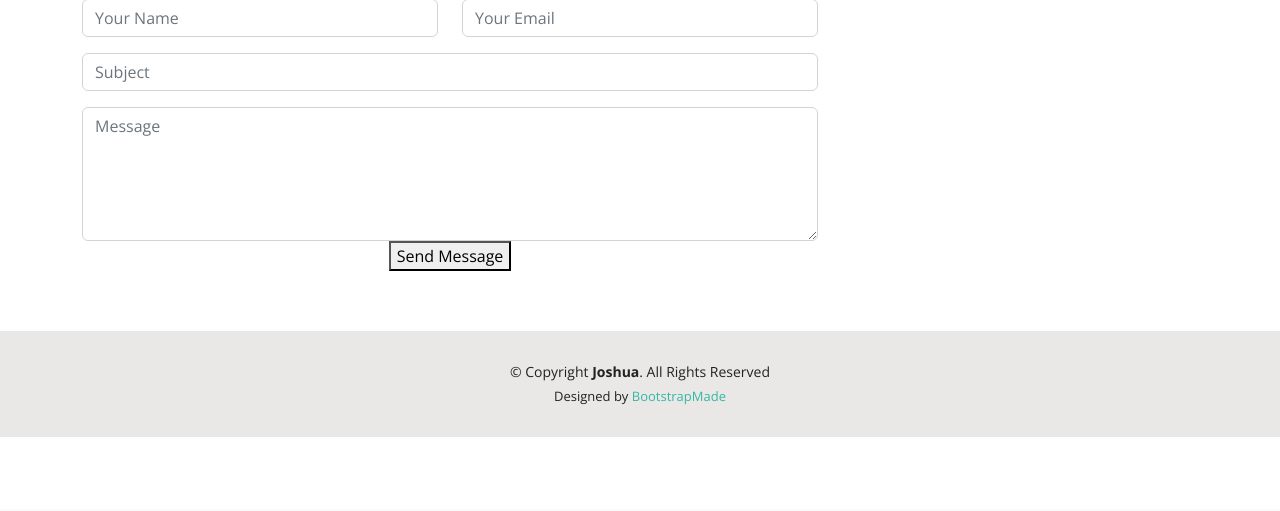
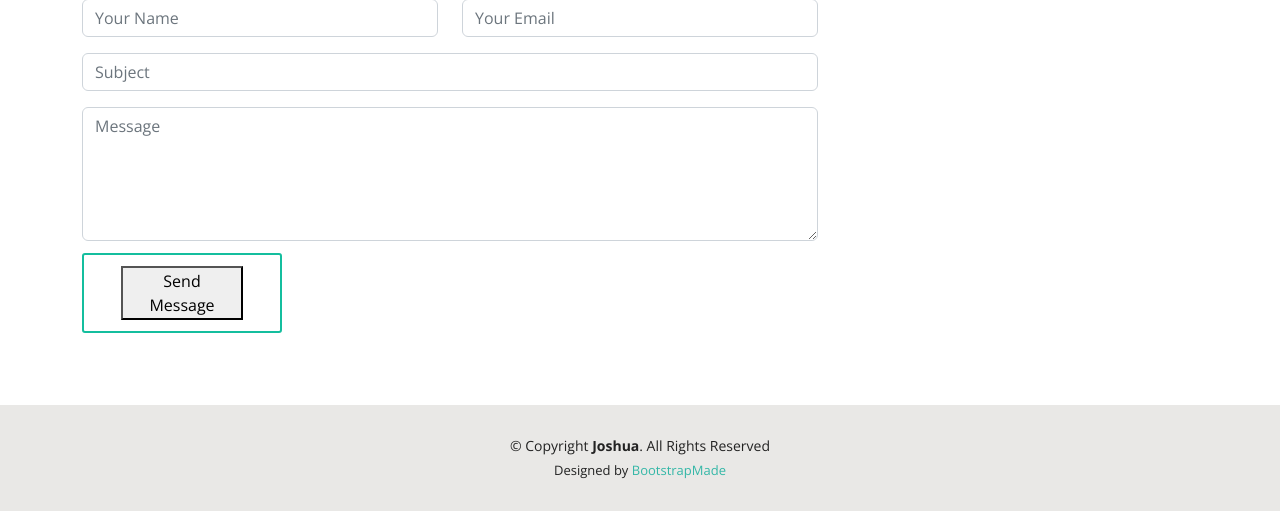
Before and after one commit to TemitopeJ/Dynamic-portfolio, a Django app: page /contact in a window 1280 px wide. Shown: the part 291-802 px from the top of the page. Before the commit the page ends 728 px from the top, so only its background shows below. Run offline with Django 4.2, Linux system fonts and the light colour scheme; some libraries are stand-ins or nearby versions.

Commit message:
contact button styling

```diff
--- a/templates/contact.html
+++ b/templates/contact.html
@@ -96,7 +96,7 @@
               <div class="form-group mt-3">
                 <textarea class="form-control" name="message" rows="5" placeholder="Message" required></textarea>
               </div>
-              <div class="text-center"><button type="submit">Send Message</button></div>
+              <div class="button_about"><button type="submit">Send Message</button></div>
             </form>
 
           </div>
```
